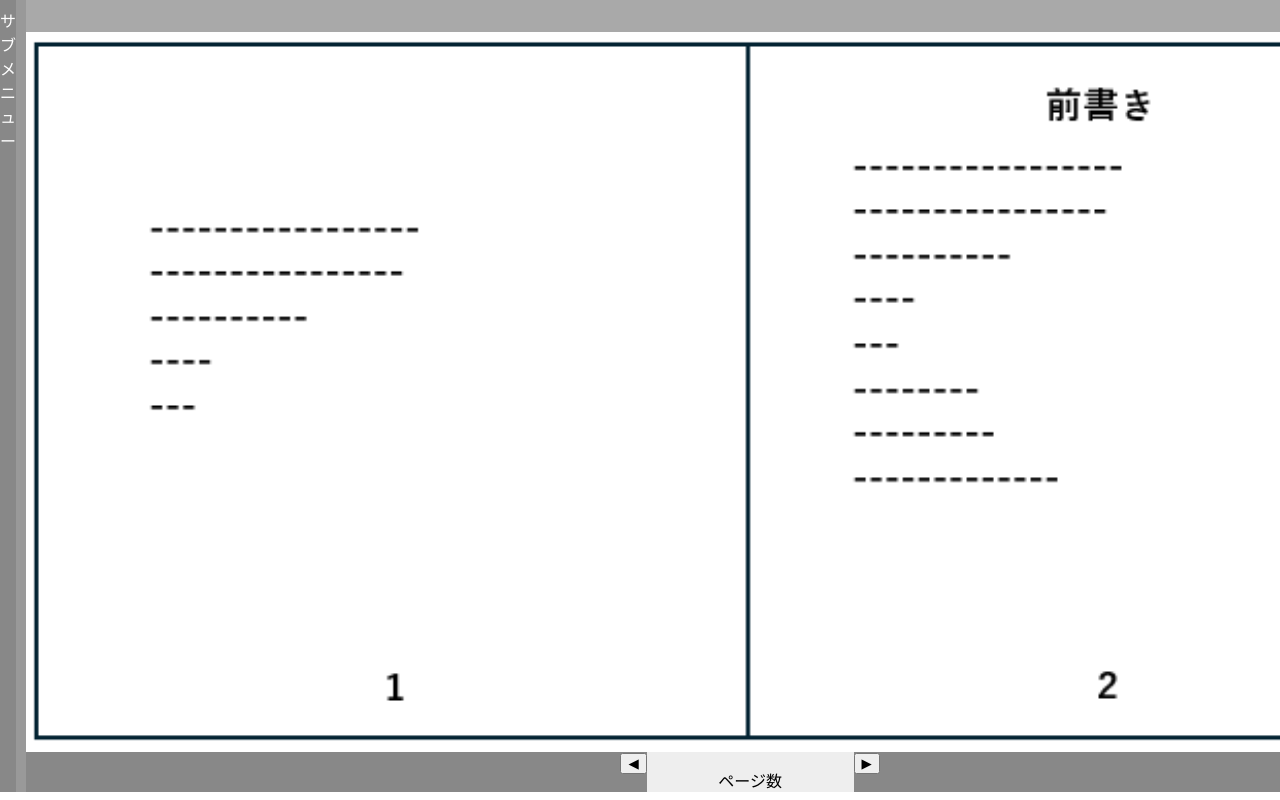
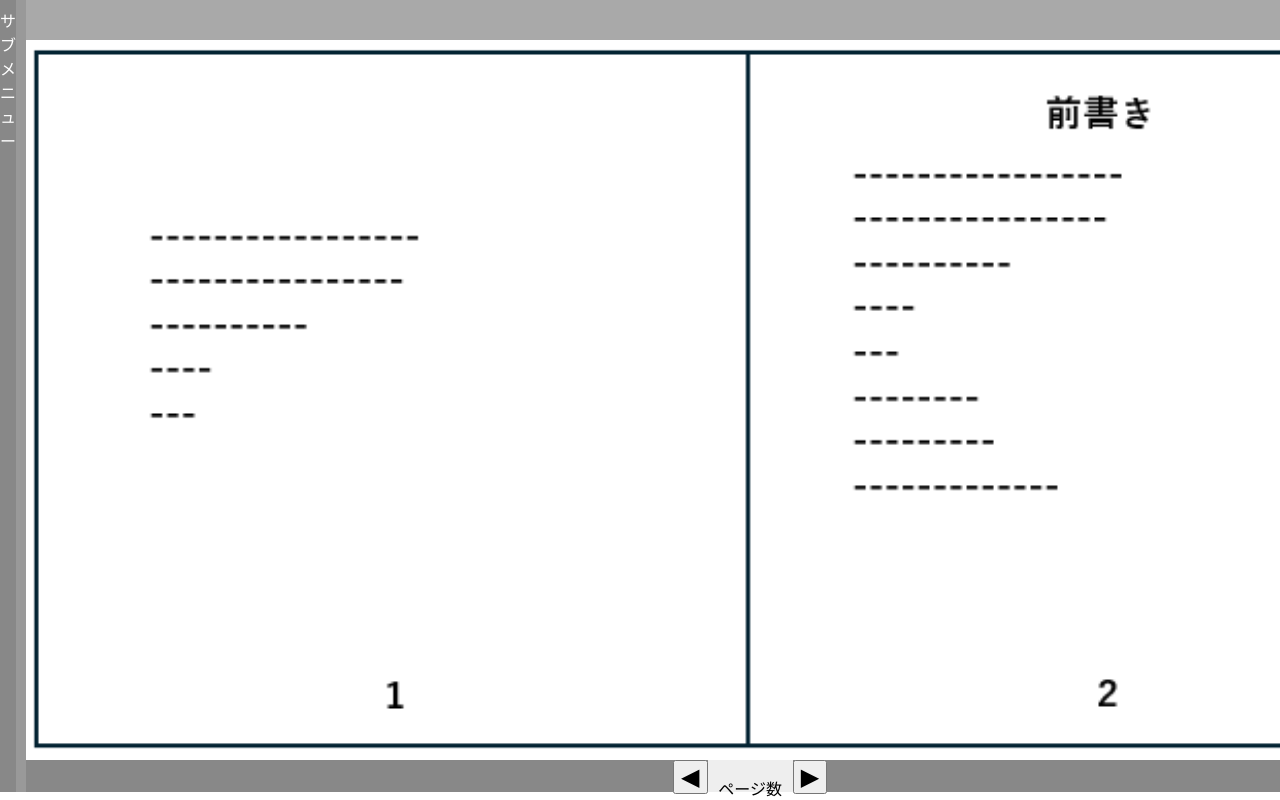
Before and after one commit to KagoshimaKazuya/agile-design, a React (Create React App) app: page / in a window 1280 px wide. Shown: the part 808-1608 px from the top of the page. Built offline with nearby package versions, Linux system fonts and the light colour scheme.

Commit message:
yazirusinoookisawokaemasita

```diff
--- a/src/Content.css
+++ b/src/Content.css
@@ -7,7 +7,7 @@
 .contentheader {
     display: flex;
     width: 100%;
-    height: 5vh;
+    height: 6vh;
     background-color: darkgrey;
     justify-content: right;
   }
@@ -30,19 +30,19 @@ justify-content: center;
 
 footer{
     display: flex;
-    height: 5vh;
+    height: 4vh;
     background-color: #999;
 }
 
 .arrowgramright{
-    flex: 3;
+    flex: 8;
     text-align: left;
     background-color: #888;
     color: #fff;
 }
 
 .arrowgramleft{
-    flex: 3;
+    flex: 8;
     text-align: right;
     background-color: #888;
     color: #fff;
@@ -53,9 +53,6 @@ footer{
     text-align: center;
     background-color: #eee;
 }
-
-
-
 
 .content{
     flex: 1;
--- a/src/Content.js
+++ b/src/Content.js
@@ -21,7 +21,7 @@ export const Content = () => {
                     </div>
                     <footer>
                         <div className="arrowgramleft">
-                            <button>◀</button>
+                            <button><font size="5">◀</font></button>
                         </div>
 
                         <div className="pages">
@@ -29,7 +29,7 @@ export const Content = () => {
                         </div>
 
                         <div className="arrowgramright">
-                        <button>▶</button>
+                            <button><font size="5">▶</font></button>
                         </div>
                     </footer>
                 </div>
```
